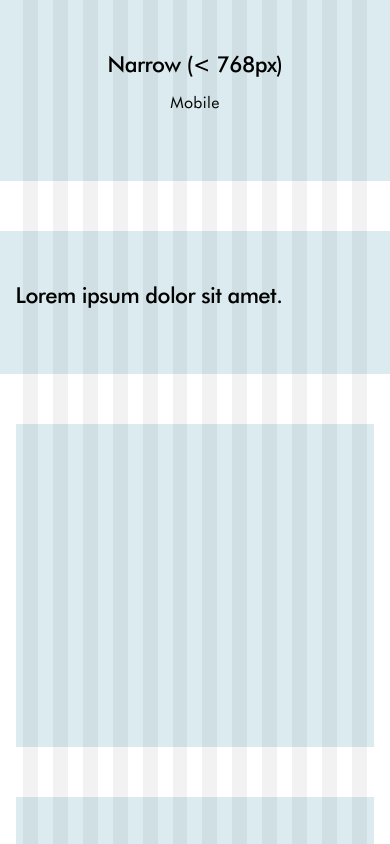
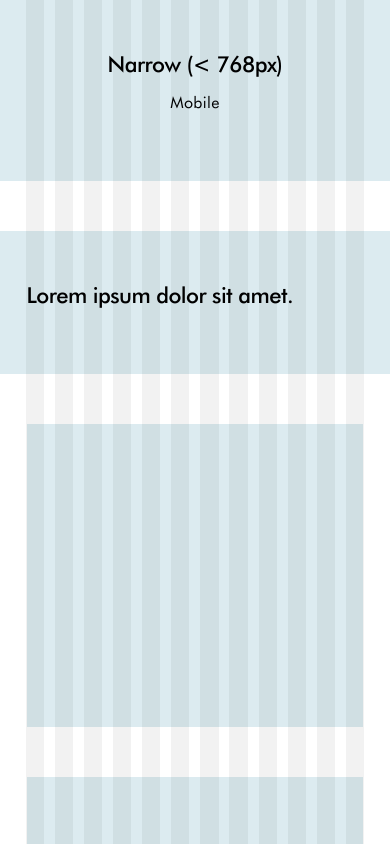
Before and after one commit to andyshora/odyssey, a website: page grid.html in a window 390 px wide. Shown: the top 844 px of the page. Drawn offline with Linux system fonts and the light colour scheme.

Commit message:
Mobile dims correct.

```diff
--- a/grid.html
+++ b/grid.html
@@ -27,7 +27,7 @@
       <p class="grid-content--devices"></p>
     </header>
   </section>
-  <section class="gutter debug-grid-overlay">
+  <section class="global-gutter debug-grid-overlay">
     <div class="grid-container module--debug-grid">
       <div class="grid-item grid-item--demo"><div class="grid-item__content"></div></div>
       <div class="grid-item grid-item--demo"><div class="grid-item__content"></div></div>
--- a/scss/_grid-settings.scss
+++ b/scss/_grid-settings.scss
@@ -12,10 +12,16 @@ $bp-wide: 1440px;
 
 // Global gutters
 // Used for the margin - todo - remember to minus gutter from edge amrgin dims on design
-$gg-small: 4%;
+$gg-small: 5.2%;
 $gg-medium: 8%;
 $gg-large: 10%;
 $gg-wide: 10%;
+
+// including outer gutter - for creating full width modules which snap to the grid
+$gg-trimmed-small: 6.8%;
+$gg-trimmed-medium: 10%;
+$gg-trimmed-large: 12%;
+$gg-trimmed-wide: 12%;
 
 // Defining container widths
 $container-small: 480px;
@@ -24,7 +30,7 @@ $container-large: 1024px;
 $container-wide: 1440px;
 
 // Defining grid columns
-$g-small: 50%;
+$g-small: 37.5%;
 $g-medium: 25%;
 $g-large: 16.666%;
 $g-wide: 16.666%;
--- a/scss/main.scss
+++ b/scss/main.scss
@@ -54,7 +54,8 @@ section.full-width {
 
 }
 
-.gutter {
+// for base grid
+.global-gutter {
 
   width: 100% - ($gg-small * 2);
   margin: 0 auto;
@@ -69,6 +70,23 @@ section.full-width {
 
   @include at-breakpoint($bp-wide) {
     width: 100% - ($gg-wide * 2);
+  }
+}
+
+.gutter {
+  width: 100% - ($gg-trimmed-small * 2);
+  margin: 0 auto;
+
+  @include at-breakpoint($bp-medium) {
+    width: 100% - ($gg-trimmed-medium * 2);
+  }
+
+  @include at-breakpoint($bp-large) {
+    width: 100% - ($gg-trimmed-large * 2);
+  }
+
+  @include at-breakpoint($bp-wide) {
+    width: 100% - ($gg-trimmed-wide * 2);
   }
 }
 
```
Also changed, not shown: css/main.css, 1 other file.
